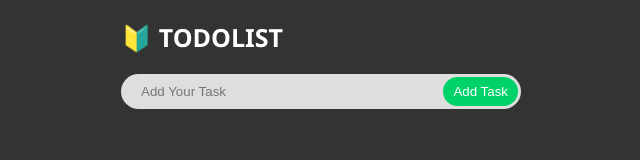
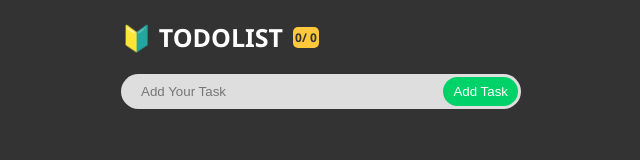
Before and after one commit to rifrifai/reactjs-todolist, a React (Vite) app: page / in a window 1280 px wide. Shown: the top 160 px of the page, without its empty margins (319-959 px from the left). Built offline with nearby package versions, Linux system fonts and the light colour scheme.

Commit message:
show task completed

```diff
--- a/src/App.jsx
+++ b/src/App.jsx
@@ -11,9 +11,14 @@ function App() {
     return JSON.parse(localStorage.getItem(storage)) || [];
   });
 
+  const [taskCompleted, setTaskCompleted] = useState(0);
+
   // agar ketika direfresh data tidak hilang
   useEffect(() => {
     localStorage.setItem(storage, JSON.stringify(tasks));
+    // menampilkan total task yang telah dikerjakan 1/3
+    const complete = tasks.filter((item) => item.completed == true).length;
+    setTaskCompleted(complete);
   }, [tasks]);
 
   // membuat id
@@ -85,7 +90,12 @@ function App() {
 
   return (
     <>
-      <Form addTask={addTask} newTask={newTask} />
+      <Form
+        addTask={addTask}
+        newTask={newTask}
+        taskCompleted={taskCompleted}
+        tasks={tasks}
+      />
       <Todolist
         tasks={tasks}
         setCompleted={setCompleted}
--- a/src/components/Form.jsx
+++ b/src/components/Form.jsx
@@ -1,8 +1,11 @@
-function Form({ addTask, newTask }) {
+function Form({ addTask, newTask, taskCompleted, tasks }) {
   return (
     <div className="wrapper">
       <header>
         <h3>🔰 TODOLIST </h3>
+        <span>
+          {taskCompleted || "0"}/ {tasks.length}
+        </span>
       </header>
 
       <form className="input-box">
```
